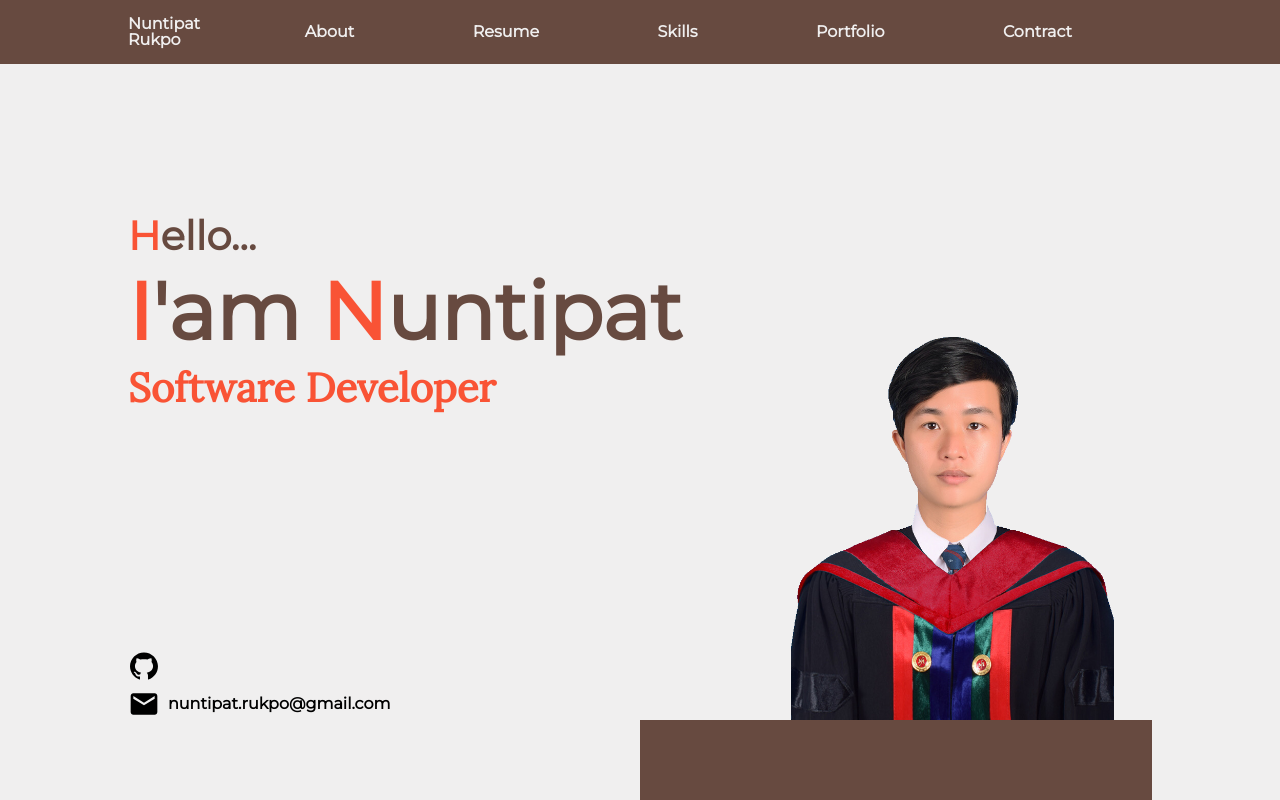
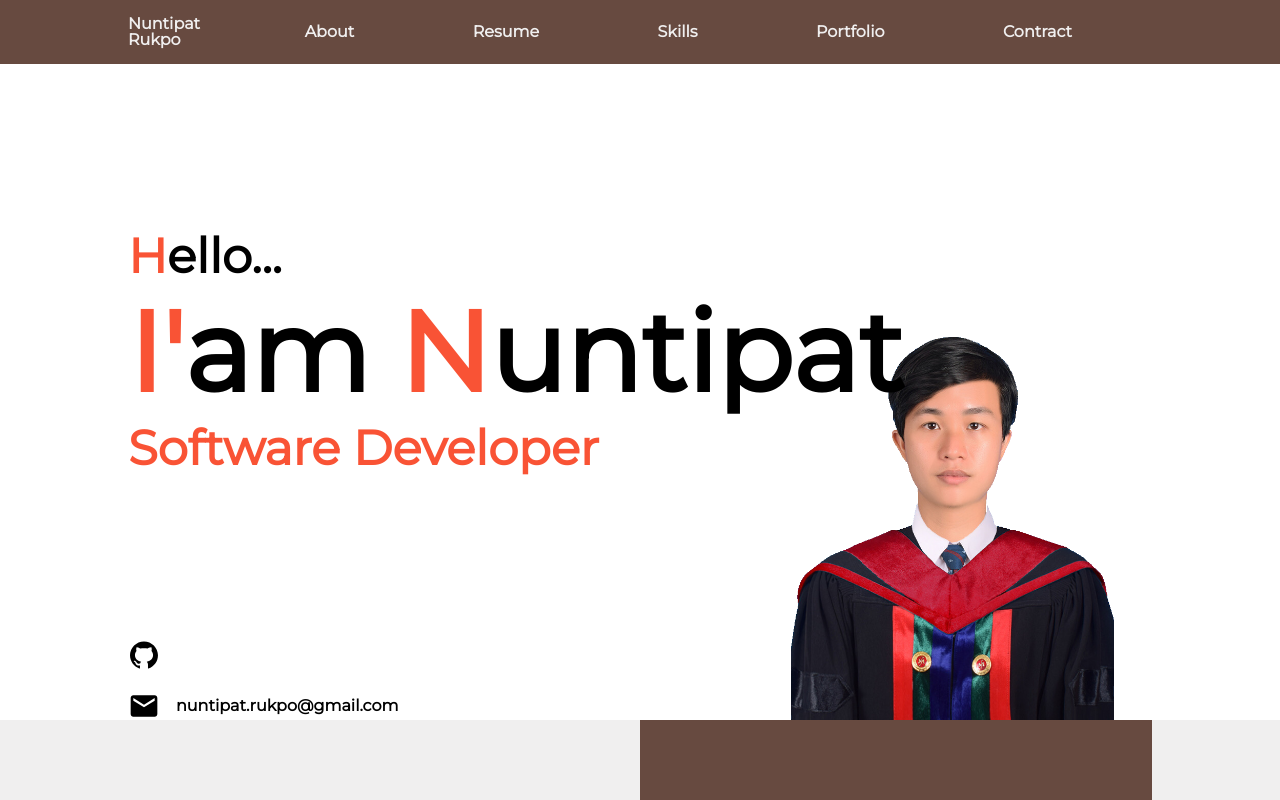
Before and after one commit to nuntipatcpe/profile-react-app, a React (Vite) app: page / in a window 1280 px wide. Shown: the top 800 px of the page. Built offline with nearby package versions, Linux system fonts and the light colour scheme.

Commit message:
refactor: Home Page

```diff
--- a/src/component/profile/Home.jsx
+++ b/src/component/profile/Home.jsx
@@ -7,22 +7,25 @@ function Home() {
     <div id="home" className="home">
       <div className="container">
 
-        <div className="hello-container">
 
         <div className="container-top">
-           <div className="row-1">
-            <p className="text-highlight text-small">H</p>
+
+        <div className="content">
+
+          <div className="item">
+            <h1 className="active">H</h1>
             <p className="text-small">ello...</p>
           </div>
 
-          <div className="row-1">
-            <p className="text-highlight">I</p>
-            <p className="">'am</p>
-            <p className="text-highlight">&nbsp;N</p>
+          <div className="item big-size">
+            <p className="active ">I'</p>
+            <p className="">am</p>
+            <p className="active">&nbsp;N</p>
             <p className="">untipat</p>
           </div>
+          <p className="item active">Software Developer </p>
 
-          <p className="text-small fonts-2">Software Developer </p>
+
         </div>
 
 
@@ -33,21 +36,25 @@ function Home() {
             <div className="email">
               <MdEmail className="email-icon" />
               <p> nuntipat.rukpo@gmail.com</p>
-
             </div>
           </div>
+
+          <div className="background">
+          <picture></picture>
+        </div>
         </div>
 
-        <div className="background">
-          <picture></picture>
-        </div>
+
+
+
+
+
       </div>
     </div>
   );
 }
 
 export default Home;
-
 // import React from "react";
 // import { AiFillGithub } from 'react-icons/ai';
 // import { MdEmail } from 'react-icons/md';
@@ -56,33 +63,42 @@ export default Home;
 //   return (
 //     <div id="home" className="home">
 //       <div className="container">
-//         <div className="home-item">
-//           <div className="item-1">
-//             <div className="row-1">
-//               <p className="text-highlight text-small">H</p>
-//               <p className="text-small">ello...</p>
-//             </div>
 
-//             <div className="row-1">
-//               <p className="text-highlight">I</p>
-//               <p className="">'am</p>
-//               <p className="text-highlight">&nbsp;N</p>
-//               <p className="">untipat</p>
-//             </div>
+//         <div className="hello-container">
 
-//             <p className="text-small fonts-2">Software Developer </p>
+//         <div className="container-top">
+//            <div className="row-1">
+//             <p className="text-highlight text-small">H</p>
+//             <p className="text-small">ello...</p>
 //           </div>
 
-//           <div className="background">
-//             <picture></picture>
+//           <div className="row-1">
+//             <p className="text-highlight">I</p>
+//             <p className="">'am</p>
+//             <p className="text-highlight">&nbsp;N</p>
+//             <p className="">untipat</p>
 //           </div>
+//           <p className="text-small fonts-2">Software Developer </p>
 //         </div>
+
+
+//           <div className="profile-contrack">
+//             <i>
+//               <AiFillGithub className="git-icon" />
+//             </i>
+//             <div className="email">
+//               <MdEmail className="email-icon" />
+//               <p> nuntipat.rukpo@gmail.com</p>
+//             </div>
+//           </div>
+
+//         </div>
+
+//         <div className="background">
+//           <picture></picture>
+//         </div>
+
 //       </div>
-//       <div className="profile-contrack">
-//          <i><AiFillGithub className="git-icon"/></i>
-//         <div className="email"><MdEmail className="email-icon"/>nuntipat.rukpo@gmail.com</div>
-//       </div>
-
 //     </div>
 //   );
 // }
--- a/src/component/profile/Portfolio.jsx
+++ b/src/component/profile/Portfolio.jsx
@@ -73,7 +73,7 @@ function Portfolio() {
                 <div className="btn-card">
                     <a
                       target="_blank"
-                      href="https://www.w3schools.com/cssref/pr_background-color.asp"
+                      href="https://www.apple.com/th/"
                     >
                       {" "}
                       View Code
--- a/src/scss/component/_home.scss
+++ b/src/scss/component/_home.scss
@@ -1,86 +1,60 @@
 .home {
-  background-color: $sixty-color;
+  @include background;
+  height: 90vh;
+  font-weight: bold;
+  .active {
+    color: $thirty-color;
+  }
 
-  @include background;
+  .container-top {
+    // padding: 5rem 0;
+    display: flex;
+    flex-direction: column;
+    height: 100%;
+    justify-content: center;
+    position: relative;
 
-  .container {
+    .item {
+      font-size: $size-medium;
       display: flex;
+      margin-bottom: 1rem;
     }
-  .hello-container {
-    width: 50%;
-    height: 90vh;
-    font-family: $fonts-1;
-    font-weight: bold;
-
+    .big-size {
+      font-size: $size-big;
+    }
+    .profile-contrack {
+      position: absolute;
+      bottom: 0;
+      left: 0;
       display: flex;
       flex-direction: column;
       justify-content: center;
-
-    .container-top {
-      display: flex;
-      flex-direction: column;
-      justify-content: center;
-      height: 50%;
-      justify-content: end;
-      position: relative;
-      top: 4rem;
-
-      .row-1 {
-        display: flex;
-      }
-      p {
-        content: "a";
-        color: $ten-color;
-        font-size: 5rem;
-        // font-weight: bold;
-      }
-
-      .text-small {
-        font-size: 2.5rem;
-        padding: 1rem 0;
-      }
-      .text-highlight {
-        color: $thirty-color;
-      }
-
-      .fonts-2 {
-        font-family: $fonts-2;
-        color: $thirty-color;
-      }
-    }
-
-    .profile-contrack {
-      display: flex;
-      flex-direction: column;
-      height: 50%;
-      justify-content: end;
-
-      // position: relative;
-      // left: -8rem;
-
+      height: 80px;
       .git-icon {
         width: 2rem;
         height: 2rem;
       }
-      .email {
-        margin-top: 0.2rem;
-        display: flex;
-        align-items: center;
       .email-icon {
         width: 2rem;
         height: 2rem;
-          padding-right: 0.5rem;
       }
+      .email {
+        margin-top: 1rem;
+        display: flex;
+        align-items: center;
+        p {
+          margin-left: 1rem;
         }
       }
     }
     .background {
-    width: 50%;
-    height: 90vh;
+      z-index: -1;
+      position: absolute;
+      right: 0;
+      bottom: 0;
       display: flex;
       align-items: flex-end;
       justify-content: right;
-
       picture {
         height: 25rem;
         width: 25rem;
@@ -92,39 +66,57 @@
       }
     }
   }
+}
 
 @media screen and (max-width: $media-query) {
+  $size-medium: 1.5rem;
+  $size-big: 3.5rem;
   .home {
-    .container {
+    max-height: 90vh;
+
+    .container-top {
+      // padding: 5rem 0;
       display: flex;
       flex-direction: column;
-      height: 90vh;
+      height: 100%;
+      justify-content: center;
       align-items: center;
+
+      .content {
+        display: flex;
+        flex-direction: column;
+        justify-content: center;
+        align-items: center;
+        margin-bottom: 10rem;
+
+        .item {
+          font-size: $size-medium;
         }
-    .hello-container {
-      .container-top {
-
-        .row-1 {
-          display: flex;
-          justify-content: center;
-
-        }
-        .fonts-2 {
-          display: flex;
-          justify-content: center;
-          font-size: 1.5rem;
+        .big-size {
+          font-size: $size-big;
         }
       }
 
       .profile-contrack {
         position: absolute;
-        left: 1rem;
-        bottom: 1rem;
+        bottom: 0;
+        left: 0;
+        display: flex;
+        flex-direction: column;
+        justify-content: center;
+        height: 80px;
+        .git-icon {
+          width: 2rem;
+          height: 2rem;
+        }
+        .email-icon {
+          width: 2rem;
+          height: 2rem;
+        }
         .email {
-          display: flex;
-          align-items: center;
           p {
             display: none;
+            margin-left: 1rem;
           }
           &:hover {
             p {
@@ -132,19 +124,234 @@
               color: $thirty-color;
             }
           }
-          .email-icon {
-            padding-right: 0;
+        }
+      }
+
+      .background {
+        z-index: -1;
+        position: absolute;
+        right: auto;
+        left: auto;
+        bottom: 0;
+        display: flex;
+        align-items: flex-end;
+        justify-content: right;
+        picture {
+          height: 20rem;
+          width: 20rem;
+          background-image: url("/src/assets/imgs/profile.png");
+          background-repeat: no-repeat;
+          background-position: bottom;
+          background-size: contain;
+          // object-fit: cover;
         }
       }
     }
   }
-    .background {
-      display: flex;
-      justify-content: center;
-      picture {
-        height: 23rem;
-        width: 23rem;
 }
-    }
-  }
-}
+
+// .home {
+//   background-color: $sixty-color;
+//   background-color: #ccc;
+//   height: 70vh;
+//   @include background;
+//   .container {
+//     display: flex;
+//     height: 100%;
+//   }
+//   .hello-container {
+//     width: 50%;
+//     height: 100%;
+//     font-family: $fonts-1;
+//     font-weight: bold;
+
+//     display: flex;
+//     flex-direction: column;
+//     justify-content: center;
+
+//     .container-top {
+//       display: flex;
+//       flex-direction: column;
+//       justify-content: center;
+//       height: 50%;
+//       justify-content: end;
+//       position: relative;
+//       top: 4rem;
+
+//       .row-1 {
+//         display: flex;
+//       }
+//       p {
+//         content: "a";
+//         color: $ten-color;
+//         font-size: 5rem;
+//         // font-weight: bold;
+//       }
+
+//       .text-small {
+//         font-size: 2.5rem;
+//         padding: 1rem 0;
+//       }
+//       .text-highlight {
+//         color: $thirty-color;
+//       }
+
+//       .fonts-2 {
+//         font-family: $fonts-2;
+//         color: $thirty-color;
+//       }
+//     }
+
+//     .profile-contrack {
+//       display: flex;
+//       flex-direction: column;
+//       height: 50%;
+//       justify-content: end;
+
+//       // position: relative;
+//       // left: -8rem;
+
+//       .git-icon {
+//         width: 2rem;
+//         height: 2rem;
+//       }
+//       .email {
+//         margin-top: 0.2rem;
+//         display: flex;
+//         align-items: center;
+//         .email-icon {
+//           width: 2rem;
+//           height: 2rem;
+//           padding-right: 0.5rem;
+//         }
+//       }
+//     }
+//   }
+//   .background {
+//     width: 50%;
+//     display: flex;
+//     align-items: flex-end;
+//     justify-content: right;
+//     picture {
+//       height: 25rem;
+//       width: 25rem;
+//       background-image: url("/src/assets/imgs/profile.png");
+//       background-repeat: no-repeat;
+//       background-position: bottom;
+//       background-size: contain;
+//       // object-fit: cover;
+//     }
+//   }
+// }
+
+// @media screen and (max-width: $media-query) {
+//   .home {
+//     .container {
+//       display: flex;
+//       flex-direction: column;
+//       height: 90vh;
+//       align-items: center;
+//     }
+//     .hello-container {
+//       .container-top {
+//         .row-1 {
+//           display: flex;
+//           justify-content: center;
+//         }
+//         .fonts-2 {
+//           display: flex;
+//           justify-content: center;
+//           font-size: 1.5rem;
+//         }
+//       }
+
+//       .profile-contrack {
+//         position: absolute;
+//         left: 1rem;
+//         bottom: 1rem;
+//         .email {
+//           display: flex;
+//           align-items: center;
+//           p {
+//             display: none;
+//           }
+//           &:hover {
+//             p {
+//               display: block;
+//               color: $thirty-color;
+//             }
+//           }
+//           .email-icon {
+//             padding-right: 0;
+//           }
+//         }
+//       }
+//     }
+//     .background {
+//       display: flex;
+//       justify-content: center;
+//       picture {
+//         height: 23rem;
+//         width: 23rem;
+//       }
+//     }
+//   }
+// }
+
+// @media screen and (max-width: 320px){
+
+//    .home {
+//     .container {
+//       display: flex;
+//       flex-direction: column;
+//       height: 90vh;
+//       align-items: center;
+//     }
+//     .hello-container {
+//       .container-top {
+//         .row-1 {
+//           display: flex;
+//           justify-content: center;
+//           p{
+//             font-size: 2.5rem;
+//           }
+//         }
+//         .fonts-2 {
+//           display: flex;
+//           justify-content: center;
+//           font-size: 1rem;
+//         }
+//       }
+
+//       .profile-contrack {
+//         position: absolute;
+//         left: 1rem;
+//         bottom: 1rem;
+//         .email {
+//           display: flex;
+//           align-items: center;
+//           p {
+//             display: none;
+//           }
+//           &:hover {
+//             p {
+//               display: block;
+//               color: $thirty-color;
+//             }
+//           }
+//           .email-icon {
+//             padding-right: 0;
+//           }
+//         }
+//       }
+//     }
+//     .background {
+//       display: flex;
+//       justify-content: center;
+//       picture {
+//         height: 23rem;
+//         width: 23rem;
+//       }
+//     }
+//   }
+// }
--- a/src/scss/layout/_container.scss
+++ b/src/scss/layout/_container.scss
@@ -2,4 +2,5 @@
     max-width: 1024px;
     // width: 1024px;
     margin: 0 auto;
+    height: 100%;
 }
```
Also changed, not shown: src/scss/component/_portfolio.scss (+1 -14 lines), src/scss/utils/_functions.scss (+4 -9 lines). Lines whose indentation alone changed are shown as unchanged.
